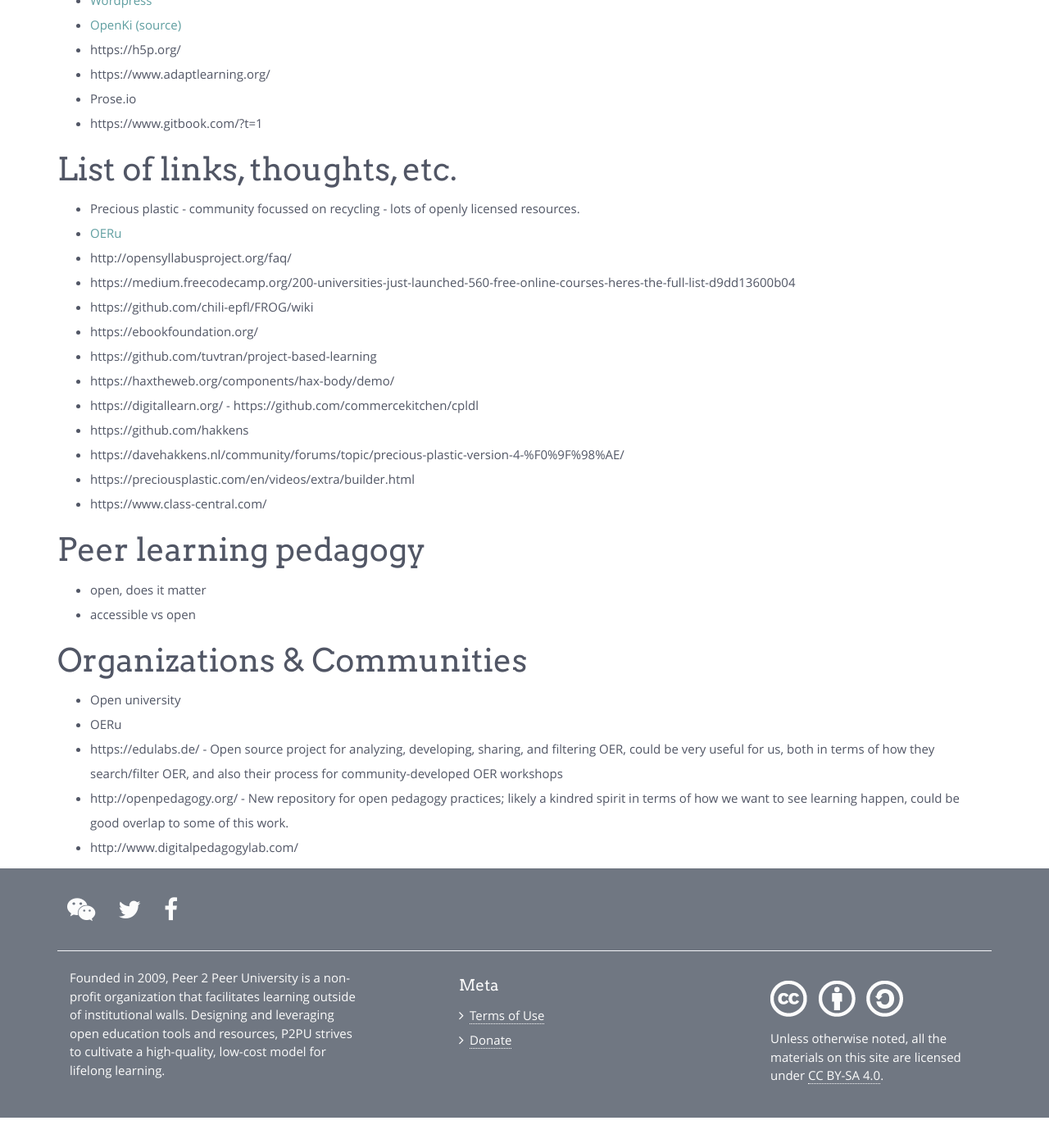
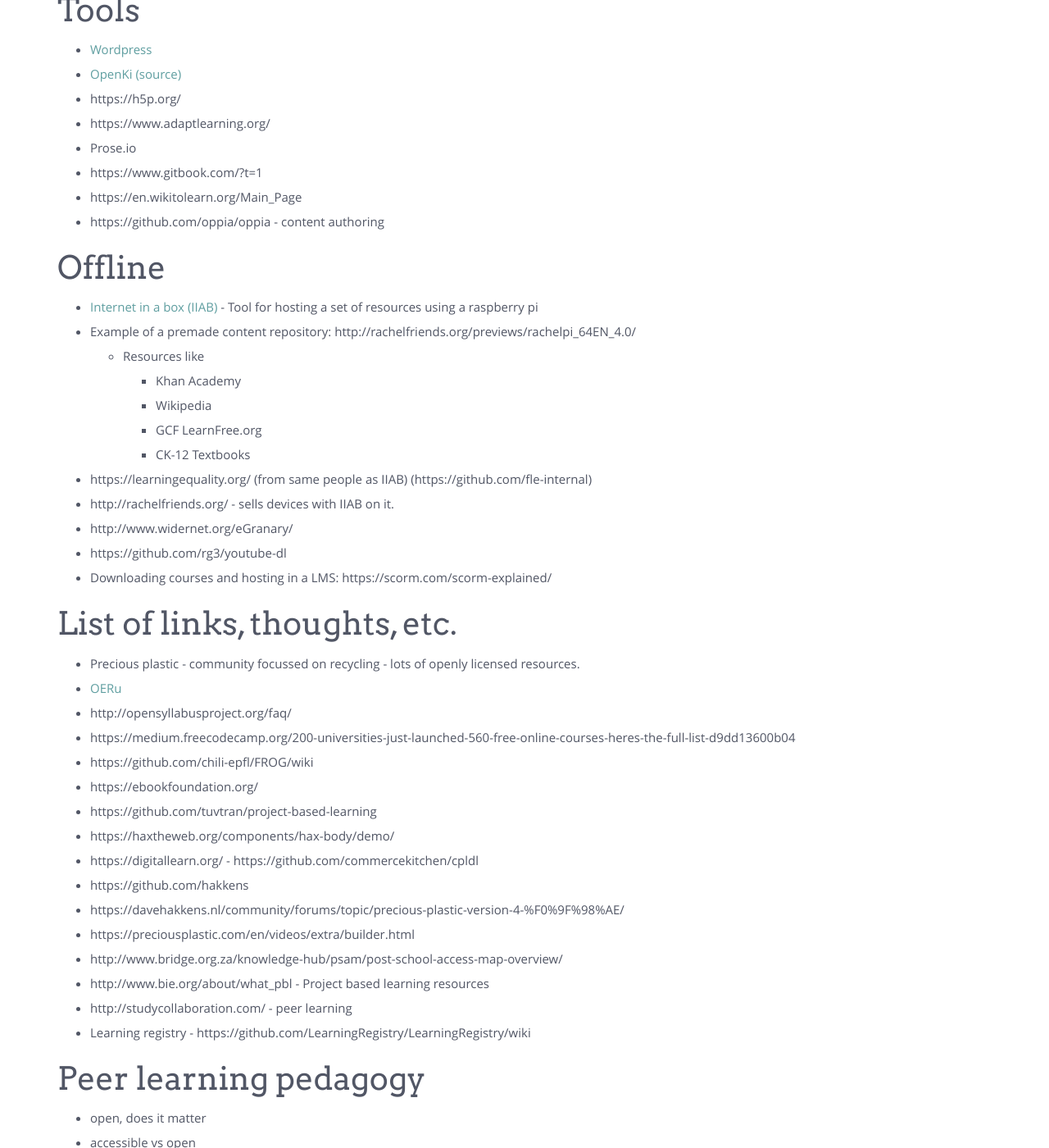
Before and after one commit to p2pu/notes-on-edtech, a Jekyll site: the page built from notes.md, in a window 1280 px wide and 1400 px high, scrolled down 1535 px. Shown: the whole window at 82% size. Built offline with Jekyll 4.4.1, drawn with Linux system fonts in a browser that asks for light colours; nearby versions of some CDN libraries; our own code applies the rules of GitHub Pages for plain Markdown files; before the commit the page ends 2898 px from its top, so only the background shows below that; some of the changed text lies outside the part shown.

Commit message:
Updates from bookmarks

```diff
--- a/notes.md
+++ b/notes.md
@@ -34,10 +34,12 @@ Places where you can sign up and complete a course online.
  - BC Campus OpenEd
  - African Minds
  - CourseTalk
- - Class Central
+ - [Class Central](https://www.class-central.com/)
  - Aprendi https://www.aprendi.org/teams/scott-county-library
  - Open Culture - lots of discrete resources that could be comprised to make courses
  - Project Gutenberg - 57,000+ free eBooks
+ - https://www.hippocampus.org/
+ - https://www.oppia.org
 
 
 # Platforms
@@ -48,12 +50,29 @@ Places where you can sign up and complete a course online.
 
 
 # Tools
-- [Wordpress](https://wordpress.org/)
-- [OpenKi](https://openki.net/) [(source)](https://gitlab.com/Openki/Openki/)
-- https://h5p.org/
-- https://www.adaptlearning.org/
-- Prose.io
-- https://www.gitbook.com/?t=1
+ - [Wordpress](https://wordpress.org/)
+ - [OpenKi](https://openki.net/) [(source)](https://gitlab.com/Openki/Openki/)
+ - https://h5p.org/
+ - https://www.adaptlearning.org/
+ - Prose.io
+ - https://www.gitbook.com/?t=1
+ - https://en.wikitolearn.org/Main_Page
+ - https://github.com/oppia/oppia - content authoring
+
+
+# Offline
+ - [Internet in a box (IIAB)](https://github.com/iiab/iiab) - Tool for hosting a set of resources using a raspberry pi
+ - Example of a premade content repository: http://rachelfriends.org/previews/rachelpi_64EN_4.0/
+    - Resources like
+        - Khan Academy
+        - Wikipedia
+        - GCF LearnFree.org
+        - CK-12 Textbooks
+ - https://learningequality.org/ (from same people as IIAB) (https://github.com/fle-internal)
+ - http://rachelfriends.org/ - sells devices with IIAB on it.
+ - http://www.widernet.org/eGranary/
+ - https://github.com/rg3/youtube-dl
+ - Downloading courses and hosting in a LMS: https://scorm.com/scorm-explained/
 
 
 # List of links, thoughts, etc.
@@ -69,7 +88,10 @@ Places where you can sign up and complete a course online.
  - https://github.com/hakkens
  - https://davehakkens.nl/community/forums/topic/precious-plastic-version-4-%F0%9F%98%AE/
  - https://preciousplastic.com/en/videos/extra/builder.html
- - https://www.class-central.com/
+ - http://www.bridge.org.za/knowledge-hub/psam/post-school-access-map-overview/
+ - http://www.bie.org/about/what_pbl - Project based learning resources
+ - http://studycollaboration.com/ - peer learning
+ - Learning registry - https://github.com/LearningRegistry/LearningRegistry/wiki
 
 
 
@@ -81,6 +103,10 @@ Places where you can sign up and complete a course online.
 # Organizations & Communities
  - Open university
  - OERu
- - https://edulabs.de/ - Open source project for analyzing, developing, sharing, and filtering OER, could be very useful for us, both in terms of how they search/filter OER, and also their process for community-developed OER workshops
- - http://openpedagogy.org/ - New repository for open pedagogy practices; likely a kindred spirit in terms of how we want to see learning happen, could be good overlap to some of this work.
+ - https://edulabs.de/ - Open source project for analyzing, developing, sharing, and filtering OER
+ - http://openpedagogy.org/ - repository for open pedagogy practices;
  - http://www.digitalpedagogylab.com/
+ - https://clalliance.org/who-we-are/
+ - https://red.reevo.org/ (Spanish)
+ - http://roer4d.org/ - research group
+ - [University of the People](https://www.uopeople.edu/programs/cs/degrees/computer-science-bachelor-degree-2/paying-for-school/)
```
